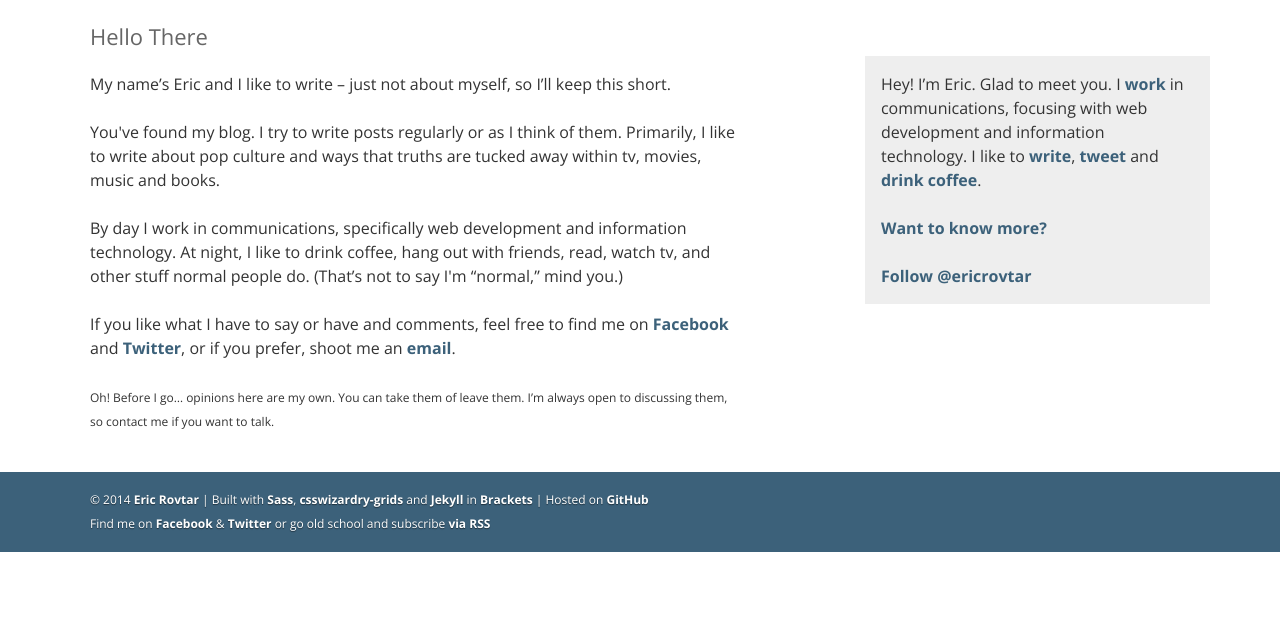
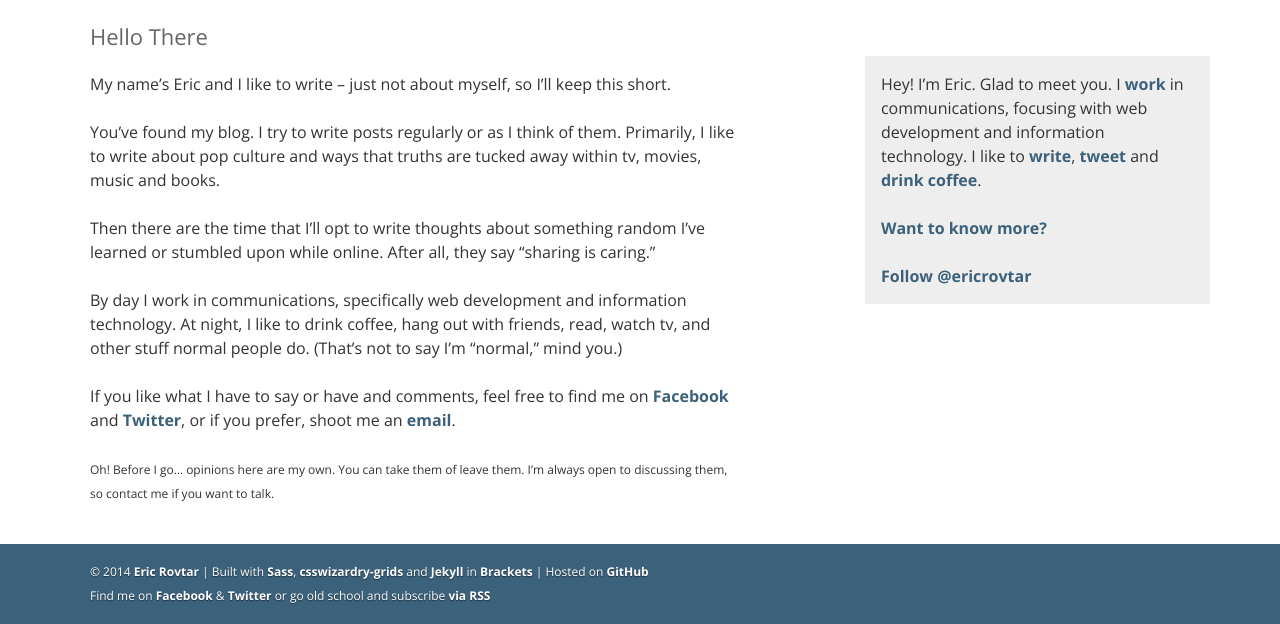
Before and after one commit to ericrovtar/ericrovtar.github.io, a Jekyll site: the page built from about.md, in a window 1280 px wide. Shown: the part 288-912 px from the top of the page. Built offline with Jekyll 4.4.1, drawn with Linux system fonts in a browser that asks for light colours; nearby versions of some CDN libraries; comment, search, counter and statistics services are not loaded.

Commit message:
Amended topics.

```diff
--- a/about.md
+++ b/about.md
@@ -14,15 +14,21 @@ permalink: /about/
             <p>
                 My name&rsquo;s Eric and I like to write &ndash; just not about myself, so I&rsquo;ll keep this short.
             </p>
+
             <p>
-                You've found my blog. I try to write posts regularly or as I think of them. Primarily, I like to
+                You&rsquo;ve found my blog. I try to write posts regularly or as I think of them. Primarily, I like to
                 write about pop culture and ways that truths are tucked away within tv, movies, music and books.
+            </p>
+
+            <p>
+                Then there are the time that I&rsquo;ll opt to write thoughts about something random I&rsquo;ve
+                learned or stumbled upon while online. After all, they say &ldquo;sharing is caring.&rdquo;
             </p>
 
             <p>
                 By day I work in communications, specifically web development and information technology. At night,
                 I like to drink coffee, hang out with friends, read, watch tv, and other stuff normal people do.
-                (That&rsquo;s not to say I'm &ldquo;normal,&rdquo; mind you.)
+                (That&rsquo;s not to say I&rsquo;m &ldquo;normal,&rdquo; mind you.)
             </p>
 
             <p>
```
